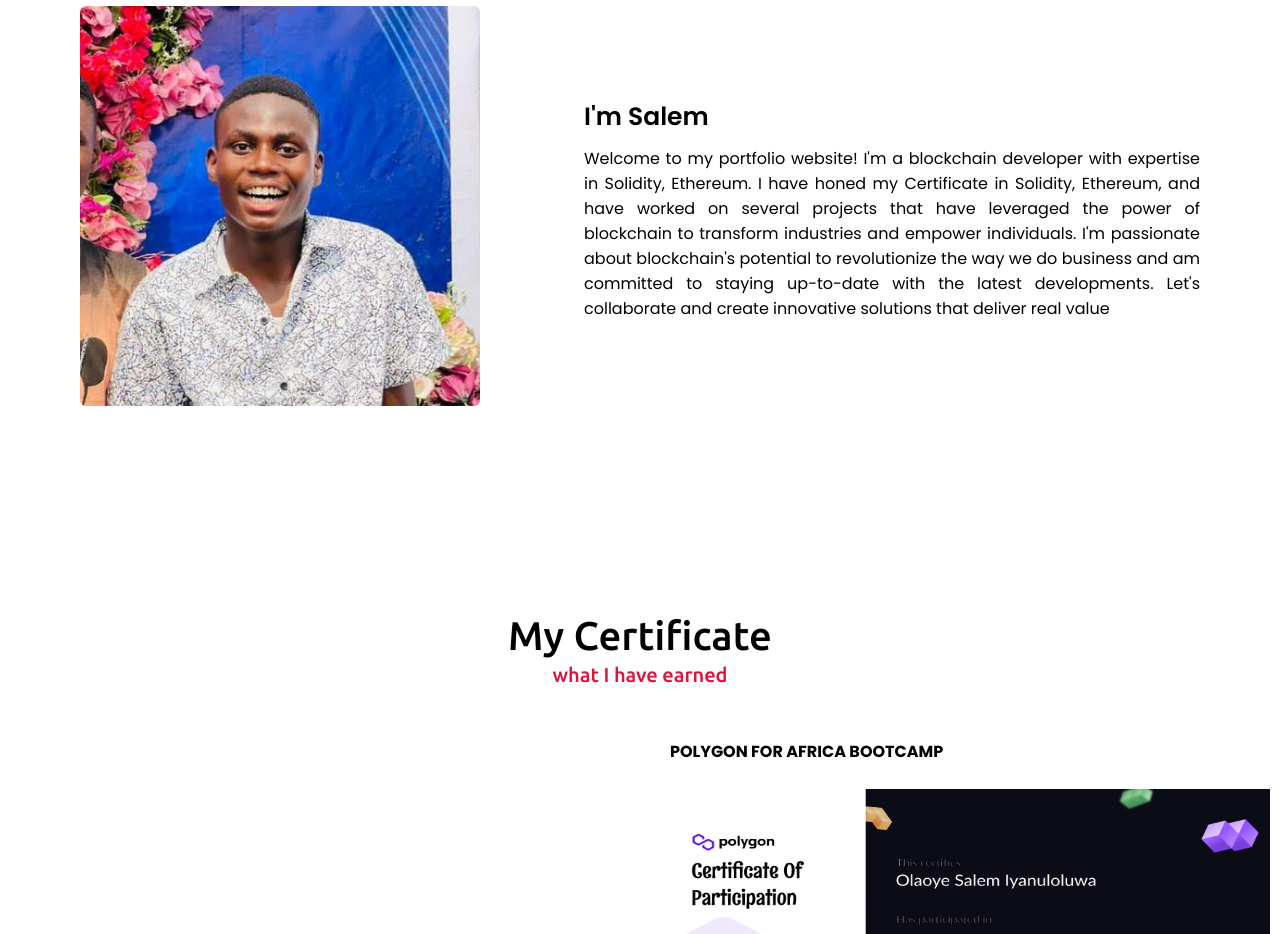
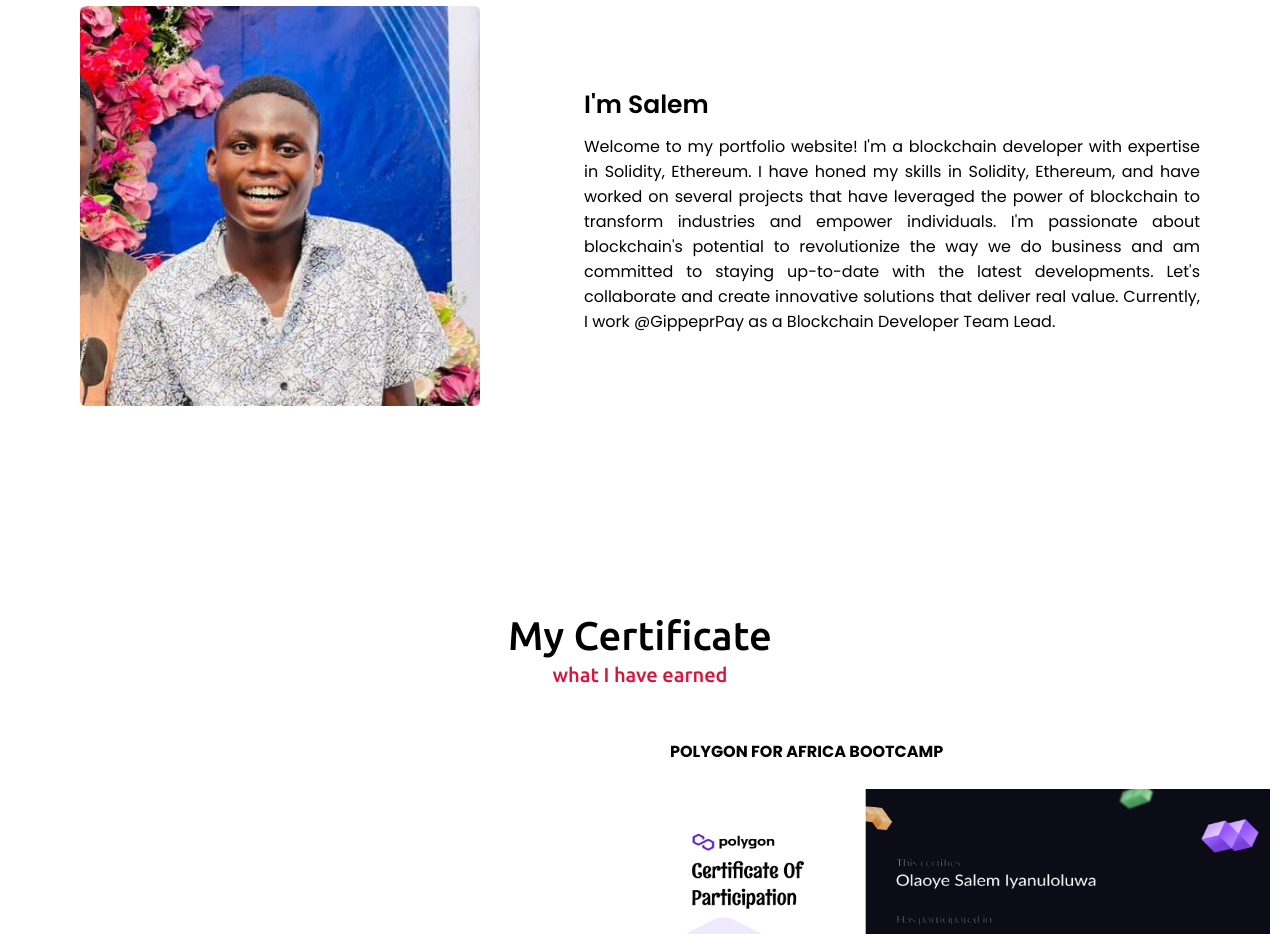
Before and after one commit to olaoyesalem/portfolio_website., a plain HTML site: page Portfolio Website/index.html in a window 1280 px wide. Shown: the part 1020-1954 px from the top of the page. Drawn offline with nearby package versions, Linux system fonts and the light colour scheme.

Commit message:
Update index.html

```diff
--- a/Portfolio Website/index.html
+++ b/Portfolio Website/index.html
@@ -63,13 +63,14 @@
                     <div class="text">I'm Salem  <span class="typing-2"></span></div>
                     <p>
                         Welcome to my portfolio website! I'm a blockchain developer with expertise in Solidity,
-                        Ethereum. I have honed my Certificate in Solidity, Ethereum, and have worked on several projects
+                        Ethereum. I have honed my skills in Solidity, Ethereum, and have worked on several projects
                         that have
                         leveraged the power of blockchain to transform industries and empower individuals. I'm
                         passionate about blockchain's
                         potential to revolutionize the way we do business and am committed to staying up-to-date with
                         the latest developments. Let's collaborate and create innovative solutions that deliver real
-                        value
+                        value.
+                        Currently, I work @GippeprPay as a Blockchain Developer Team Lead.
                 </div>
             </div>
         </div>
```
